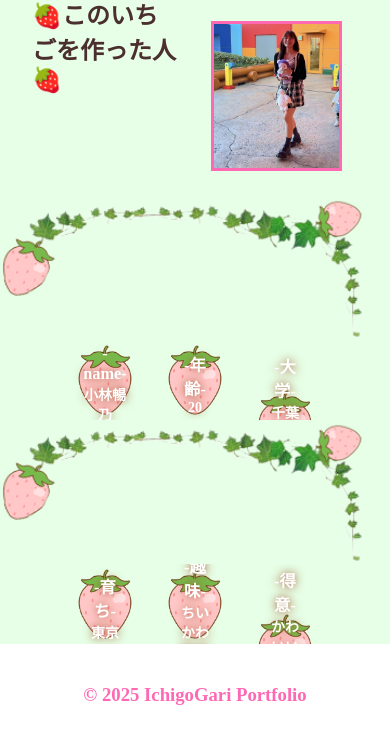
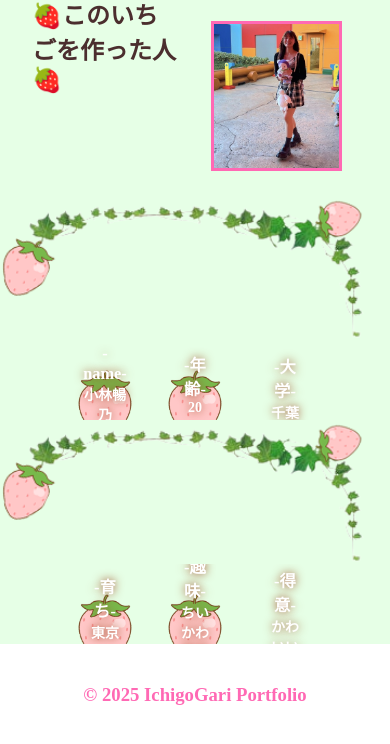
Before and after one commit to nonou-u0/my-portfolio, a plain HTML site: page index.html in a window 390 px wide. Shown: the part 82-826 px from the top of the page. Drawn offline with Linux system fonts and the light colour scheme; some packages are replaced by stand-ins of ours.

Commit message:
ポートフォリオサイトの開発を進めました

```diff
--- a/style.css
+++ b/style.css
@@ -213,4 +213,13 @@ body {
   .strawberry-text {
     font-size: 14px;
   }
+
+  #ichigo3,
+  #ichigo6 {
+    margin-top: 90px;
+  }
+
+  #ichigo1,#ichigo2,#ichigo4,#ichigo5 {
+    margin-top: 25px;
+  }
 }
```
